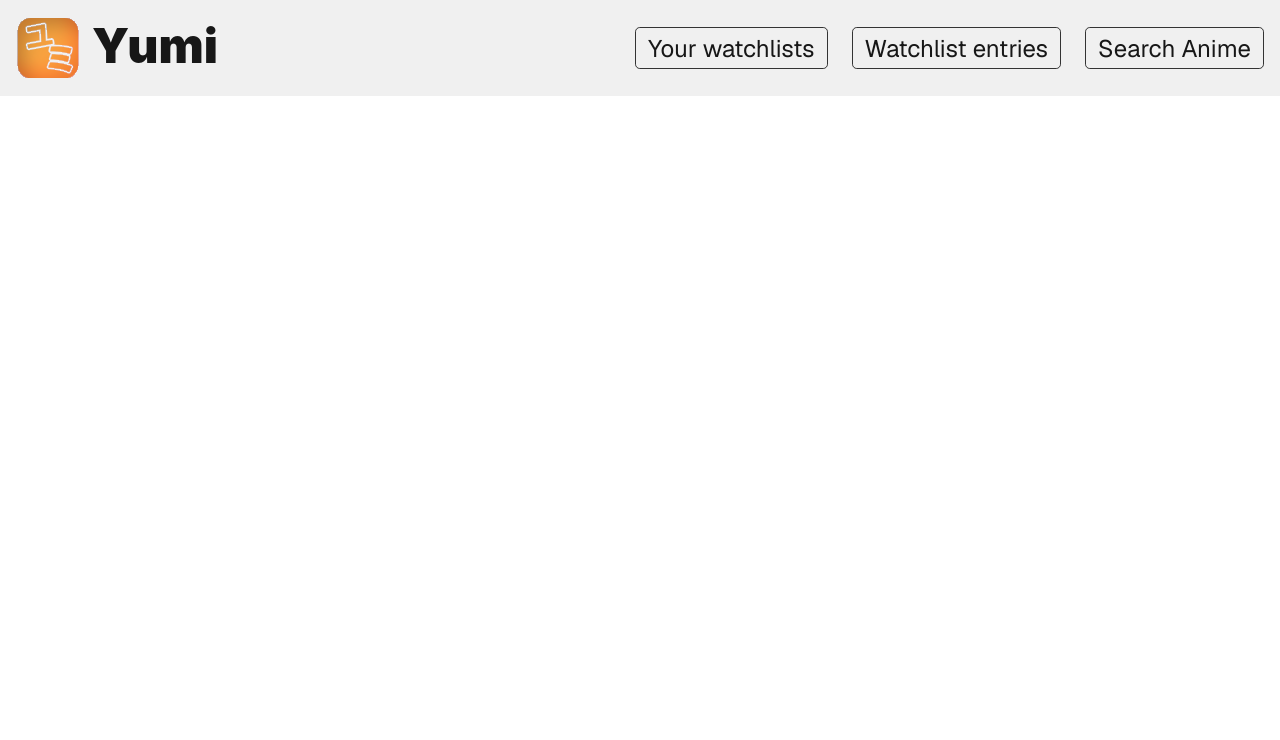
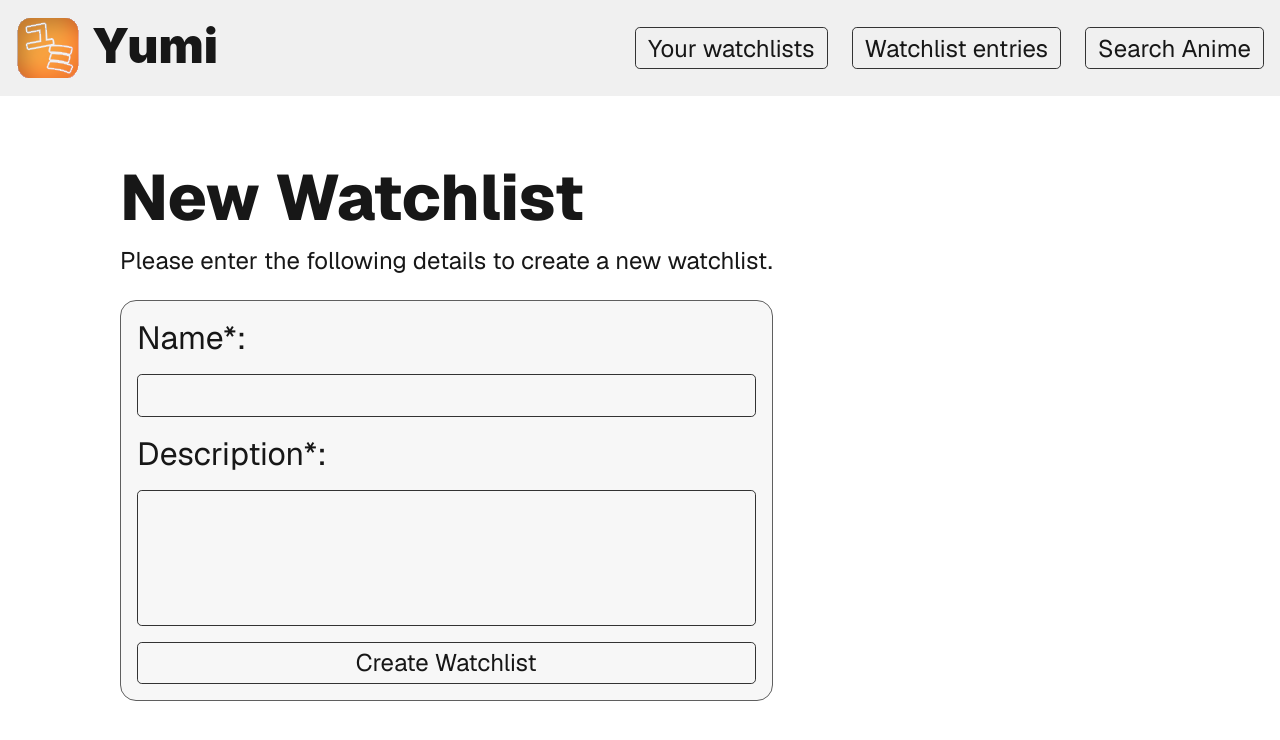
Before and after one commit to yes-2875/cpan212-project-group-2, a Next.js app in the folder web/: page /watchlists/new in a window 1280 px wide. Shown: the top 740 px of the page. Built offline with nearby package versions, Linux system fonts and the light colour scheme.

Commit message:
Finish new watchlist page

```diff
--- a/web/app/globals.css
+++ b/web/app/globals.css
@@ -1,6 +1,6 @@
 :root {
   --background: #ffffff;
-  --container: #d7d7d7;
+  --container: #f7f7f7;
   --header: #f0f0f0;
   --foreground: #171717;
   --muted: #5f5f5f;
@@ -66,16 +66,17 @@ a {
   color: var(--muted);
 }
 
-button, .button {
+button, .button, input[type='submit'] {
   cursor: pointer;
+  display: inline-block;
 
   background-color: transparent;
   color: var(--foreground);
   border: 1px solid var(--button-neutral-border);
   border-radius: 0.2em;
   padding: 0.2em 0.5em;
-  display: inline-block;
 
+  font-family: var(--font-geist-sans), Arial, Helvetica, sans-serif;
   font-size: 1.5em;
   text-align: center;
 
@@ -95,19 +96,22 @@ button, .button {
   &:disabled {
     background-color: var(--button-neutral-bg);
     color: var(--muted);
+    cursor: default;
   }
 }
 
-input[type='text'] {
+input[type='text'], textarea {
 
   background-color: transparent;
   color: var(--foreground);
   border: 1px solid var(--button-neutral-border);
   border-radius: 0.2em;
   padding: 0.2em 0.5em;
+
   display: inline-block;
 
   font-size: 1.5em;
+  font-family: var(--font-geist-sans), Arial, Helvetica, sans-serif;
 
   transition-property: background-color color font-weight;
   transition: 0.1s ease-out;
--- a/web/app/watchlists/new/page.js
+++ b/web/app/watchlists/new/page.js
@@ -1,3 +1,5 @@
+'use client';
+
 import { useState } from "react";
 import { useRouter } from "next/navigation";
 import styles from './page.module.css';
@@ -5,25 +7,29 @@ import styles from './page.module.css';
 export default function NewWatchlistPage() {
   const router = useRouter();
   const [errors, setErrors] = useState({});
+  const [submitting, setSubmitting] = useState(false);
   const [message, setMessage] = useState([]);
 
   const handleSubmit = async(event) => {
     event.preventDefault();
     setErrors({});
     setMessage({});
+    setSubmitting(true);
 
     const form = new FormData(event.currentTarget);
 
     // TODO: gather the required fields and create form data to submit
     // as a POST request to the REST API. List any errors that show up
     // for the respective fields on submit.
-
-    const newWatchlist = {};
+    const newWatchlist = {
+      name: form.get('name'),
+      description: form.get('description'),
+    };
 
     try {
       const response = await fetch('/api/watchlists', {
         method: 'POST',
-        headers: {'Content-Type:': 'application/json'},
+        headers: {'Content-Type': 'application/json'},
         body: JSON.stringify(newWatchlist)
       });
 
@@ -34,18 +40,43 @@ export default function NewWatchlistPage() {
           setErrors(body.error.details);
         }
         setMessage(body.error.message);
+        setSubmitting(false);
         return;
       }
 
+      setSubmitting(false);
+      router.push('/watchlists/' + body._id);
+
     } catch(err) {
-      setMessage('Could not reach the API. Check that it is running.');
+      setMessage('Could not reach the REST API. Check that it is running.');
+      setSubmitting(false);
     }
+
+
   }
 
   return (
     <section className={styles.page}>
       {/* TODO: implement the watchlist creation page. */}
+      <h1>New Watchlist</h1>
+      <p>Please enter the following details to create a new watchlist.</p>
+      <form className={styles.form} onSubmit={handleSubmit} noValidate>
 
+        { message.length > 0 && <p className={styles.error}>{message}</p> }
+        <div className={styles.field}>
+          <label htmlFor='name'>Name*:</label>
+          <input type='text' id='name' name='name'/>
+          {errors.name && <p className={styles.error}>{errors.name}</p>}
+        </div>
+
+        <div className={styles.field}>
+          <label htmlFor='description'>Description*:</label>
+          <textarea id='description' name='description' rows={4} />
+          {errors.description && <p className={styles.error}>{errors.description}</p>}
+        </div>
+
+        <button type='submit' disabled={submitting}>Create Watchlist</button>
+      </form>
     </section>
   );
 }
--- a/web/app/watchlists/new/page.module.css
+++ b/web/app/watchlists/new/page.module.css
@@ -1,3 +1,47 @@
 .page {
+  > * {
+    margin-block-end: 1em;
+  }
+}
 
+.form {
+  background-color: var(--container);
+  border: 1px solid var(--muted);
+  border-radius: 1em;
+
+  max-width: 48em;
+  padding: 1em;
+  display: flex;
+  flex-direction: column;
+  align-items: stretch;
+
+  gap: 1em;
 }
+
+.field {
+  display: inline-flex;
+  flex-direction: column;
+  align-items: stretch;
+  gap: 1em;
+
+  label {
+    font-family: var(--font-geist-sans);
+    font-size: 2em;
+  }
+
+  textarea {
+    resize: none;
+    display: inline;
+  }
+
+  textarea, input { margin-inline-end: 0; }
+}
+
+.error {
+  background-color: color-mix(in srgb, transparent 20%, var(--accent) 10%);
+  border: 1px solid var(--accent);
+  border-radius: 0.2em;
+  color: var(--accent);
+  padding: 0.2em 0.5em;
+  font-size: 2em;
+}
```
